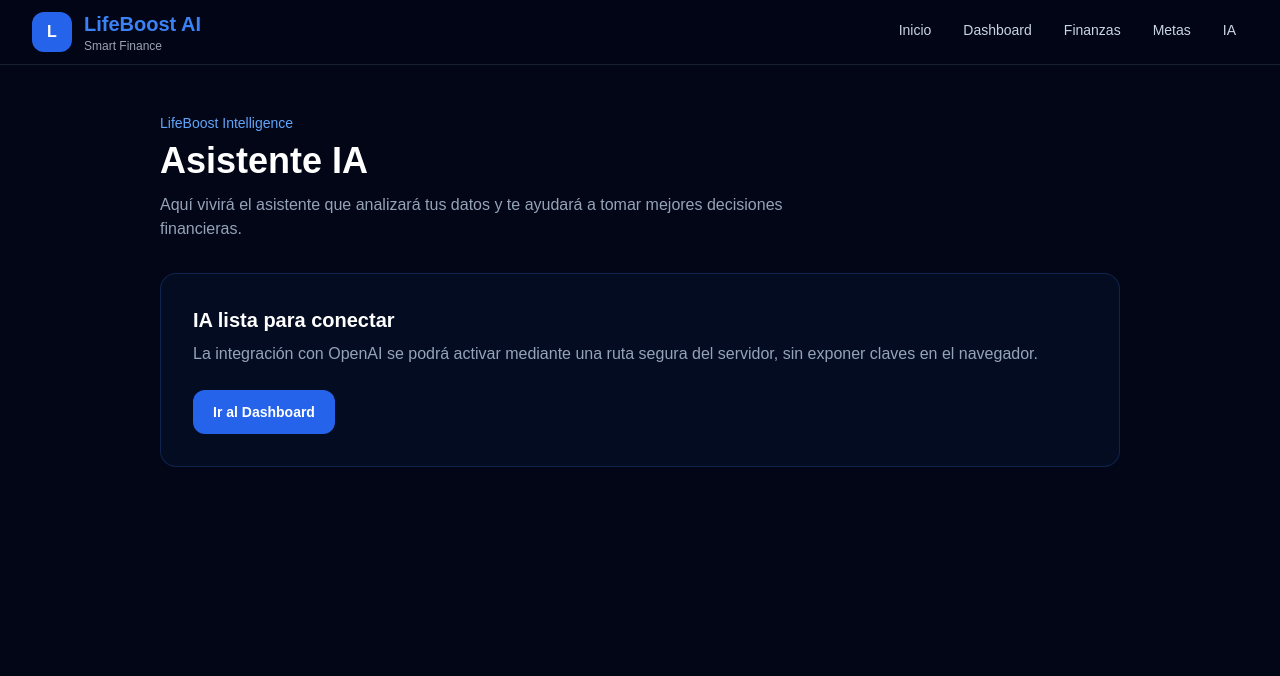
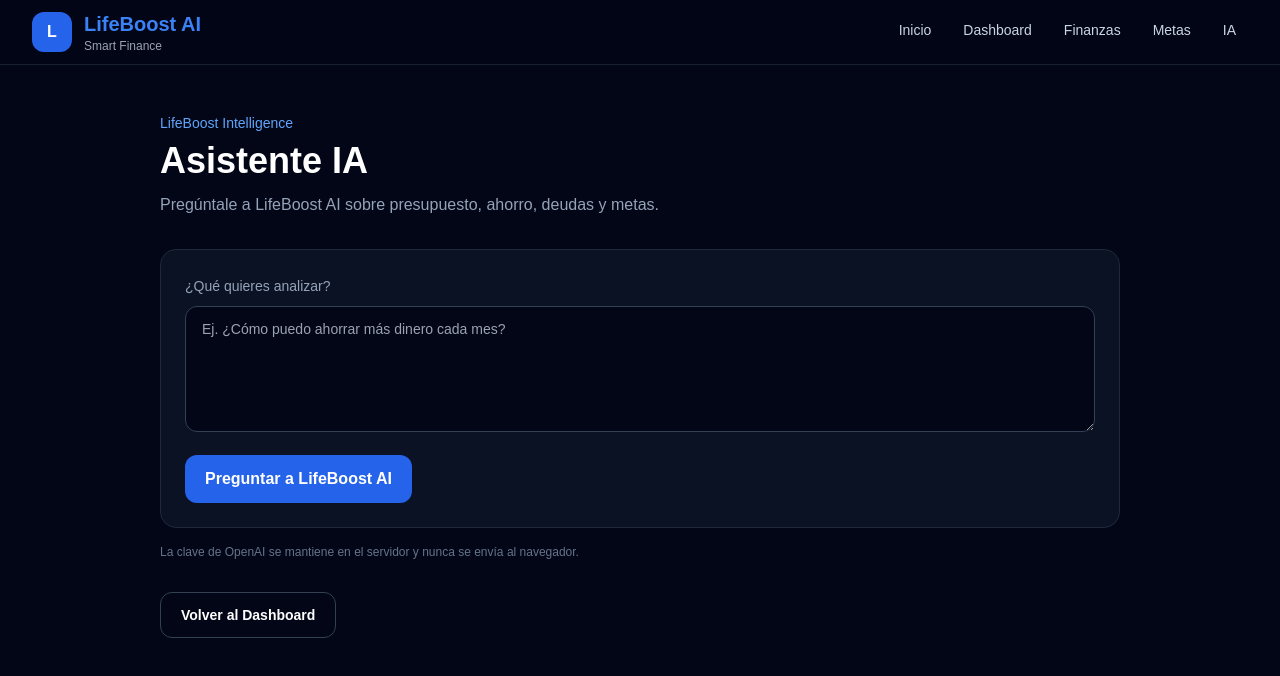
Before and after one commit to RastaGaming24-create/-LifeBoost-AI, a Next.js app: page /ai in a window 1280 px wide. Shown: the top 676 px of the page. Built offline with nearby package versions, Linux system fonts and the light colour scheme.

Commit message:
Build LifeBoost AI assistant interface

```diff
--- a/app/ai/page.tsx
+++ b/app/ai/page.tsx
@@ -1,20 +1,34 @@
+"use client";
+
+import { FormEvent, useState } from "react";
 import Link from "next/link";
 import Navbar from "../../components/Navbar";
 
 export default function AIPage() {
-  return (
-    <main className="min-h-screen bg-slate-950 text-white">
-      <Navbar />
-      <div className="mx-auto max-w-5xl px-6 py-12 lg:px-8">
-        <p className="text-sm font-medium text-blue-400">LifeBoost Intelligence</p>
-        <h1 className="mt-2 text-4xl font-bold">Asistente IA</h1>
-        <p className="mt-3 max-w-2xl text-slate-400">Aquí vivirá el asistente que analizará tus datos y te ayudará a tomar mejores decisiones financieras.</p>
-        <div className="mt-8 rounded-2xl border border-blue-500/20 bg-blue-500/5 p-8">
-          <h2 className="text-xl font-semibold">IA lista para conectar</h2>
-          <p className="mt-2 text-slate-400">La integración con OpenAI se podrá activar mediante una ruta segura del servidor, sin exponer claves en el navegador.</p>
-          <Link href="/dashboard" className="mt-6 inline-block rounded-xl bg-blue-600 px-5 py-3 text-sm font-semibold hover:bg-blue-500">Ir al Dashboard</Link>
-        </div>
-      </div>
-    </main>
-  );
+  const [message, setMessage] = useState("");
+  const [reply, setReply] = useState("");
+  const [loading, setLoading] = useState(false);
+  const [error, setError] = useState("");
+
+  async function askAI(e: FormEvent) {
+    e.preventDefault(); if (!message.trim() || loading) return;
+    setLoading(true); setError(""); setReply("");
+    try {
+      const response = await fetch("/api/ai", { method: "POST", headers: { "Content-Type": "application/json" }, body: JSON.stringify({ message }) });
+      const data = await response.json();
+      if (!response.ok) throw new Error(data.error || "Error al consultar la IA");
+      setReply(data.reply || "No recibí una respuesta.");
+    } catch (err) { setError(err instanceof Error ? err.message : "No se pudo conectar con LifeBoost AI."); }
+    finally { setLoading(false); }
+  }
+
+  return <main className="min-h-screen bg-slate-950 text-white"><Navbar /><div className="mx-auto max-w-5xl px-6 py-12 lg:px-8">
+    <p className="text-sm font-medium text-blue-400">LifeBoost Intelligence</p><h1 className="mt-2 text-4xl font-bold">Asistente IA</h1><p className="mt-3 max-w-2xl text-slate-400">Pregúntale a LifeBoost AI sobre presupuesto, ahorro, deudas y metas.</p>
+    <div className="mt-8 rounded-2xl border border-slate-800 bg-slate-900/70 p-6">
+      <form onSubmit={askAI}><label className="text-sm text-slate-400">¿Qué quieres analizar?<textarea required value={message} onChange={e => setMessage(e.target.value)} rows={5} className="mt-2 w-full rounded-xl border border-slate-700 bg-slate-950 px-4 py-3 text-white outline-none focus:border-blue-500" placeholder="Ej. ¿Cómo puedo ahorrar más dinero cada mes?" /></label><button disabled={loading} className="mt-4 rounded-xl bg-blue-600 px-5 py-3 font-semibold hover:bg-blue-500 disabled:cursor-not-allowed disabled:opacity-50">{loading ? "Analizando..." : "Preguntar a LifeBoost AI"}</button></form>
+      {error && <p className="mt-5 rounded-xl border border-red-500/30 bg-red-500/10 p-4 text-sm text-red-300">{error}</p>}
+      {reply && <div className="mt-6 rounded-xl border border-blue-500/20 bg-blue-500/5 p-5"><p className="text-xs font-semibold uppercase tracking-wide text-blue-400">LifeBoost AI</p><p className="mt-3 whitespace-pre-wrap leading-7 text-slate-200">{reply}</p></div>}
+    </div>
+    <p className="mt-4 text-xs text-slate-500">La clave de OpenAI se mantiene en el servidor y nunca se envía al navegador.</p><Link href="/dashboard" className="mt-8 inline-block rounded-xl border border-slate-700 px-5 py-3 text-sm font-semibold hover:bg-slate-800">Volver al Dashboard</Link>
+  </div></main>;
 }
```
